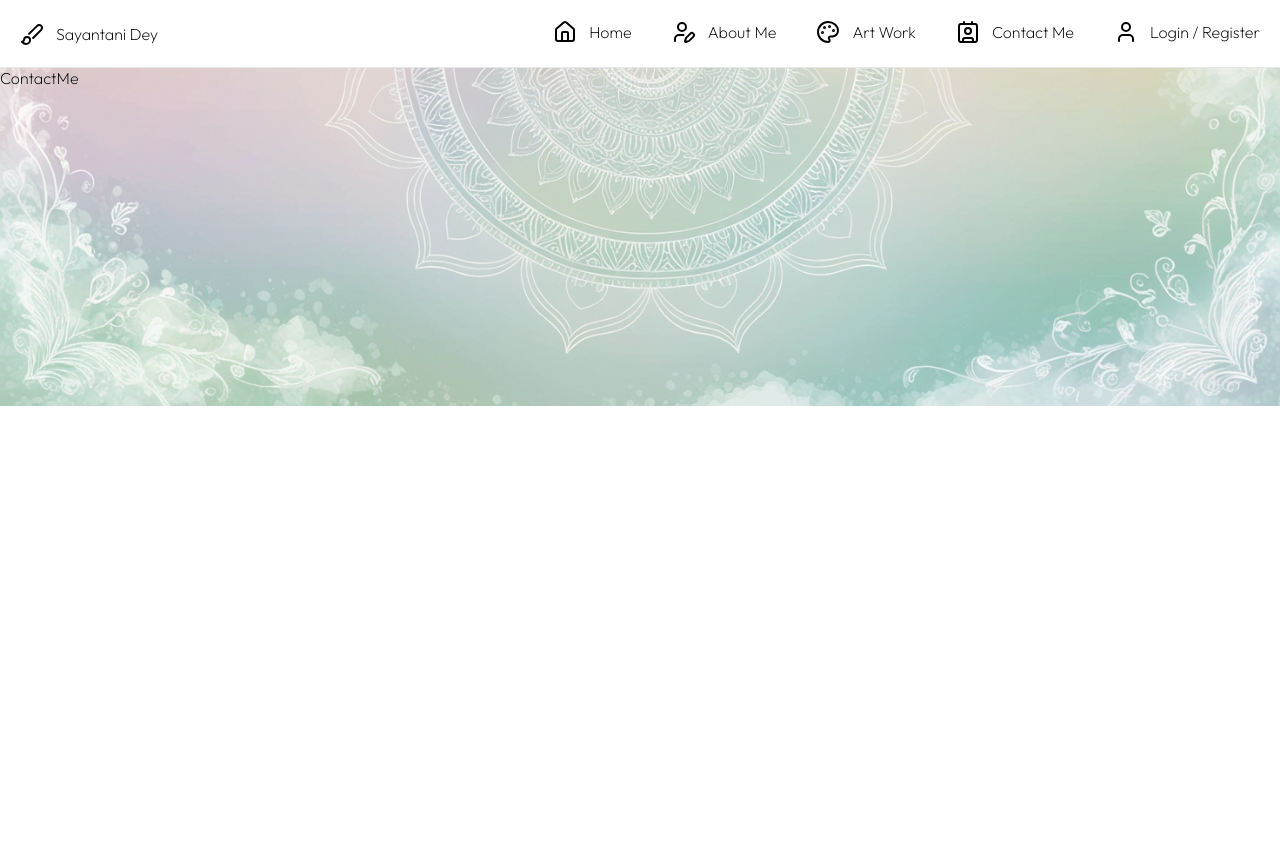
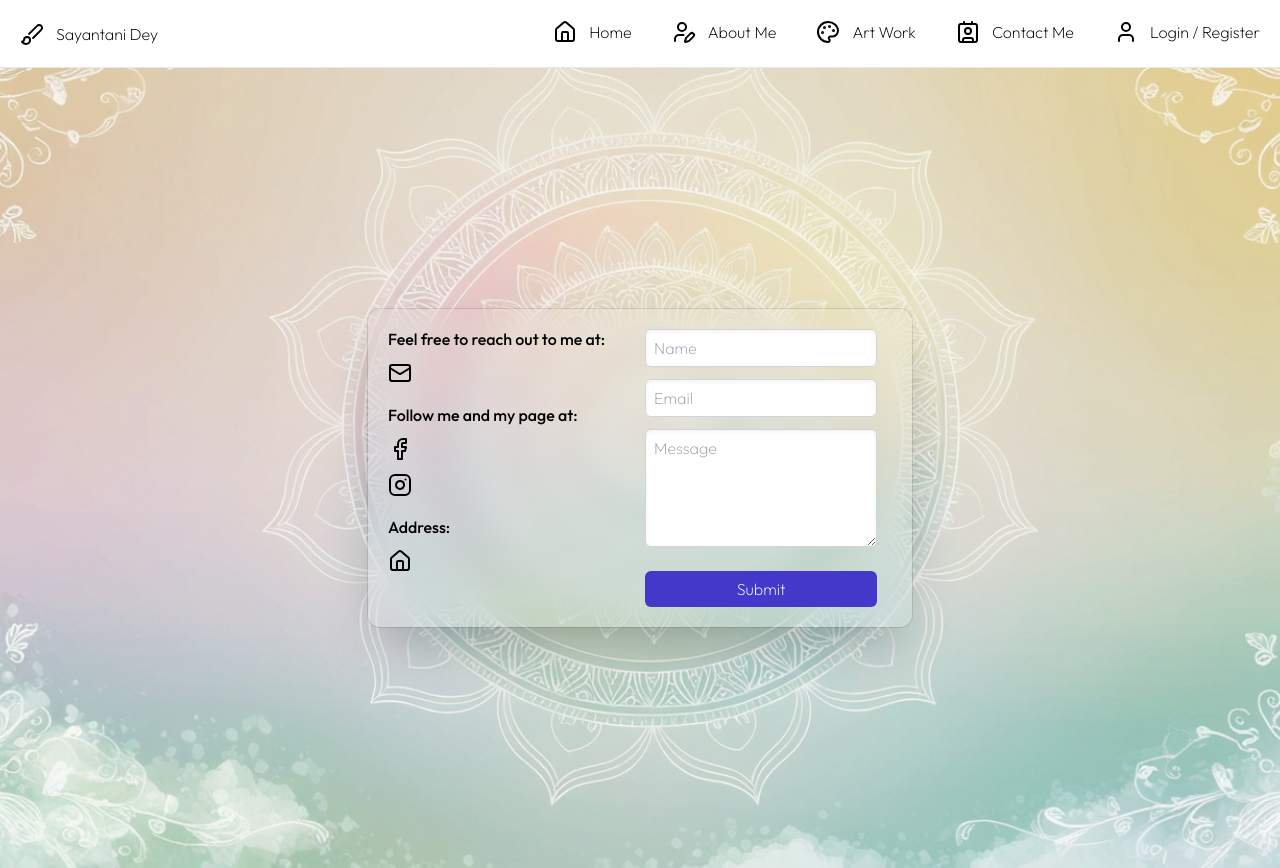
Before and after one commit to scode24/artist-portfolio, a React (Vite) app: page /contactme in a window 1280 px wide. Before the commit the page ends 800 px from the top, so only its background shows below. Built offline with nearby package versions, Linux system fonts and the light colour scheme.

Commit message:
Ui fixes

```diff
--- a/src/components/ArtWorkSearchContainer.jsx
+++ b/src/components/ArtWorkSearchContainer.jsx
@@ -41,7 +41,7 @@ function ArtWorkSearchContainer() {
   };
 
   return filteredPhotoList !== undefined && filteredPhotoList.length > 0 ? (
-    <div>
+    <div className="h-[-webkit-fill-available]">
       <div className="m-5">Search term : {param.get("value")}</div>
       <div className="flex flex-wrap p-5 md:mx-[10%]">
         {filteredPhotoList.map((artworkData, index) => (
--- a/src/components/Button.jsx
+++ b/src/components/Button.jsx
@@ -4,13 +4,14 @@ const Button = (props) => {
   const { title, rightIcon, leftIcon, isHighlighted, onClickFn } = props.config;
 
   const getStyle = () => {
-    if (isHighlighted) return "text-2xl ring-0";
+    if (isHighlighted)
+      return "text-indigo-700 font-medium text-2xl border-none";
   };
 
   return (
     <div
       className={
-        "flex flex-row px-3 py-2 mr-3 rounded-full ring-1 ring-black/10 cursor-pointer hover:text-indigo-700 " +
+        "flex flex-row justify-center px-3 py-2 mr-3 rounded-full border-[1px] border-black/10 cursor-pointer  " +
         getStyle()
       }
       onClick={() => onClickFn()}
--- a/src/components/FeedbackContainer.jsx
+++ b/src/components/FeedbackContainer.jsx
@@ -67,7 +67,7 @@ const FeedbackContainer = (props) => {
 
       <div className="flex flex-row rounded-md border p-1 bg-white border-zinc-300 shadow-inner w-full">
         <textarea
-          className="m-2 w-full"
+          className="p-2 w-full"
           name="feedback"
           rows={3}
           type="text"
--- a/src/pages/AboutMe.jsx
+++ b/src/pages/AboutMe.jsx
@@ -1,21 +1,20 @@
-import axios from "axios";
-import React, { useEffect } from "react";
+import React from "react";
 import useArtistInfoStore from "../stores/ArtistInfoStore";
 
 const AboutMe = () => {
-  const { artistInfo, addArtistInfo } = useArtistInfoStore();
+  const { artistInfo } = useArtistInfoStore();
 
-  useEffect(() => {
-    const fetchData = async () => {
-      if (artistInfo != undefined) return;
+  // useEffect(() => {
+  //   const fetchData = async () => {
+  //     if (artistInfo != undefined) return;
 
-      const response = await axios.get(
-        import.meta.env.VITE_API_ENDPOINT + "/getArtistInfo"
-      );
-      addArtistInfo(response.data);
-    };
-    fetchData();
-  }, []);
+  //     const response = await axios.get(
+  //       import.meta.env.VITE_API_ENDPOINT + "/getArtistInfo"
+  //     );
+  //     addArtistInfo(response.data);
+  //   };
+  //   fetchData();
+  // }, []);
 
   return artistInfo ? (
     <div className="flex flex-row justify-center h-[100vh] p-5">
--- a/src/pages/ContactMe.jsx
+++ b/src/pages/ContactMe.jsx
@@ -1,7 +1,115 @@
+import { Facebook, Home, Instagram, Mail } from "lucide-react";
 import React from "react";
+import useArtistInfoStore from "../stores/ArtistInfoStore";
+import useUserAuthStore from "../stores/UserAuthStore";
 
 const ContactMe = () => {
-  return <div>ContactMe</div>;
+  const { artistInfo } = useArtistInfoStore();
+  const { loggedInUser } = useUserAuthStore();
+
+  return (
+    <div className="flex flex-col justify-center items-center h-[100vh] overflow-y-auto">
+      <div className="flex flex-col rounded-xl glass w-[90%] md:flex-row md:min-w-max md:w-[30%]">
+        <div className="text-wrap p-5 md::w-1/2">
+          <div className="flex flex-col">
+            <span className="font-medium">
+              Feel free to reach out to me at:
+            </span>
+
+            <div
+              className="flex flex-row mt-3 cursor-pointer"
+              onClick={() => {
+                window.open("mailto:" + artistInfo?.email);
+              }}
+            >
+              <div className="flex flex-col justify-center mr-3">
+                <Mail strokeWidth={2} />
+              </div>
+              <div className="flex flex-col justify-center">
+                <span>{artistInfo?.email}</span>
+              </div>
+            </div>
+
+            <span className="mt-5 font-medium">Follow me and my page at:</span>
+
+            <div
+              className="flex flex-row mt-3 cursor-pointer"
+              onClick={() => {
+                window.open(artistInfo?.socialNetworks[0]?.link);
+              }}
+            >
+              <div className="flex flex-col justify-center mr-3">
+                <Facebook strokeWidth={2} />
+              </div>
+              <div className="flex flex-col justify-center">
+                <span>{artistInfo?.socialNetworks[0]?.link}</span>
+              </div>
+            </div>
+
+            <div
+              className="flex flex-row mt-3 cursor-pointer"
+              onClick={() => {
+                window.open(artistInfo?.socialNetworks[1]?.link);
+              }}
+            >
+              <div className="flex flex-col justify-center mr-3">
+                <Instagram strokeWidth={2} />
+              </div>
+              <div className="flex flex-col justify-center">
+                <span>{artistInfo?.socialNetworks[1]?.link}</span>
+              </div>
+            </div>
+
+            <span className="mt-5 font-medium">Address:</span>
+
+            <div
+              className="flex flex-row mt-3"
+              onClick={() => {
+                window.open(artistInfo?.socialNetworks[0]?.link);
+              }}
+            >
+              <div className="flex flex-col justify-center mr-3">
+                <Home strokeWidth={2} />
+              </div>
+              <div className="flex flex-col justify-center">
+                <span>{artistInfo?.address}</span>
+              </div>
+            </div>
+          </div>
+        </div>
+        <div className="p-5 md:w-1/2">
+          <form className="flex flex-col">
+            <input
+              className="rounded-md border mb-3 p-2 shadow-inner border-zinc-300 "
+              type="text"
+              value={loggedInUser?.name}
+              placeholder="Name"
+              required
+            />
+            <input
+              className="rounded-md border mb-3 p-2 shadow-inner border-zinc-300 "
+              type="email"
+              value={loggedInUser?.email}
+              placeholder="Email"
+              required
+            />
+            <textarea
+              className="rounded-md border mb-3 p-2 shadow-inner border-zinc-300 "
+              placeholder="Message"
+              rows={5}
+              required
+            ></textarea>
+            <button
+              className="rounded-md p-2 mt-3 bg-indigo-700 text-white w-full cursor-pointer"
+              type="submit"
+            >
+              Submit
+            </button>
+          </form>
+        </div>
+      </div>
+    </div>
+  );
 };
 
 export default ContactMe;
--- a/src/pages/Home.jsx
+++ b/src/pages/Home.jsx
@@ -1,15 +1,30 @@
+import axios from "axios";
 import { MoveRight } from "lucide-react";
-import React from "react";
+import React, { useEffect } from "react";
 import { useNavigate } from "react-router-dom";
 import Button from "../components/Button";
 import PhotoContainer from "../components/PhotoContainer";
+import useArtistInfoStore from "../stores/ArtistInfoStore";
 
 const Home = () => {
+  const { artistInfo, addArtistInfo } = useArtistInfoStore();
   const navigator = useNavigate();
 
+  useEffect(() => {
+    const fetchData = async () => {
+      if (artistInfo != undefined) return;
+
+      const response = await axios.get(
+        import.meta.env.VITE_API_ENDPOINT + "/getArtistInfo"
+      );
+      addArtistInfo(response.data);
+    };
+    fetchData();
+  }, []);
+
   return (
-    <div className="flex flex-row justify-start h-[90vh] p-3 md:justify-center">
-      <div className="flex flex-col w-fit md:text-center mt-10">
+    <div className="flex flex-row justify-start h-[90vh] p-3 overflow-y-auto md:justify-center">
+      <div className="flex flex-col w-fit ml-3 md:text-center mt-10">
         <span className="text-6xl font-medium">Sayantani Dey</span>
         <span className="mt-3 text-2xl font-light">
           Artist with a passion for classical art forms
```
Also changed, not shown: 1 other file (tests, documents, lock files or other folders).
